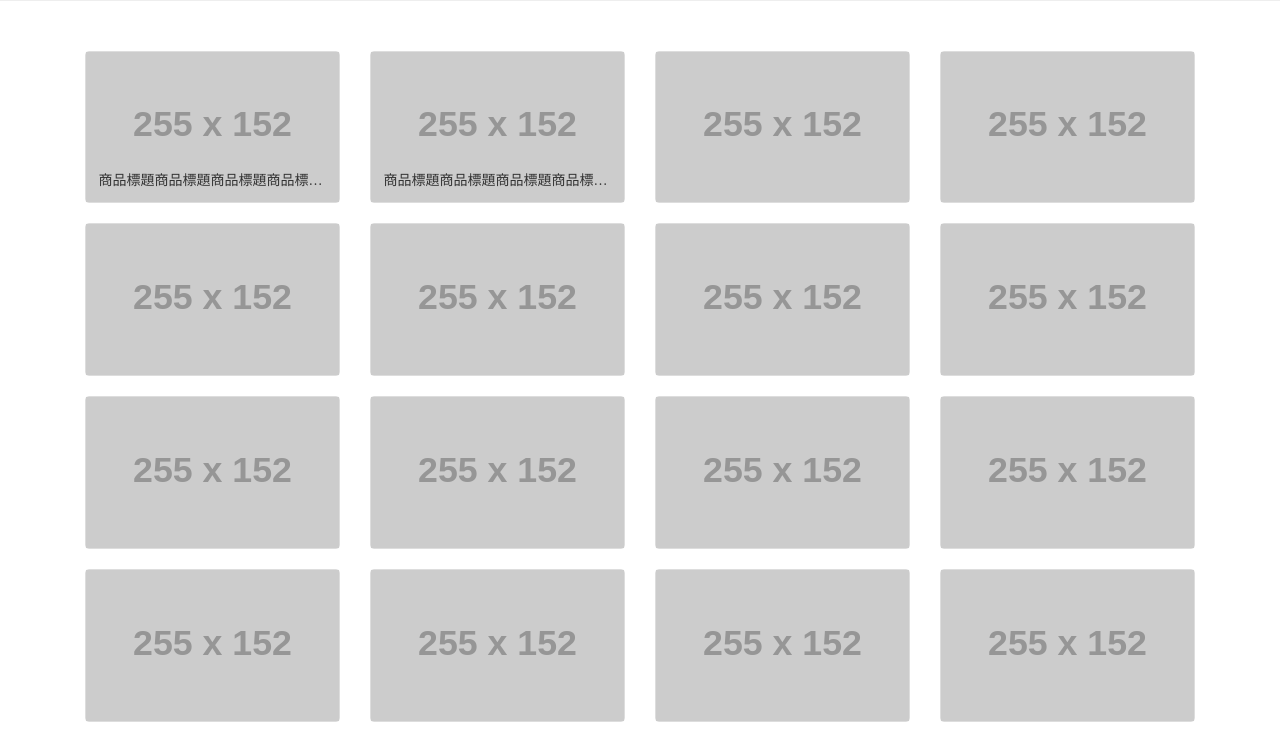
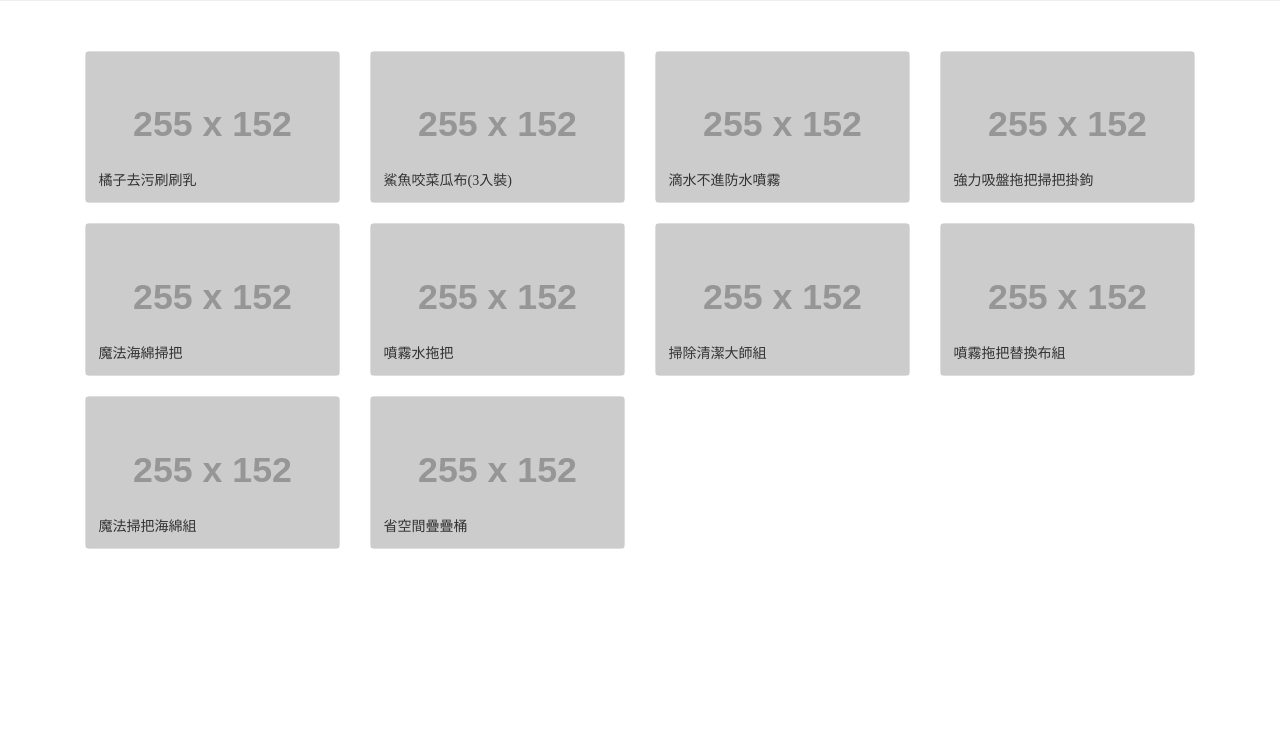
Before and after one commit to mafiapatch/cus_feedback, a PHP site: page / in a window 1280 px wide. Shown: the part 214-956 px from the top of the page. After the commit the page ends 763 px from the top, so only its background shows below. Run offline with PHP 8.4, Linux system fonts and the light colour scheme; grey boxes labelled with a size stand in for pictures from a placeholder-image service; some libraries are stand-ins or nearby versions.

Commit message:
嘿嘿嘿

```diff
--- a/assets/script.js
+++ b/assets/script.js
@@ -12,7 +12,7 @@ $('#slider-thumbs ul li a').click(function(){
 	    	//start json parser
 			$.ajax({
 		        url: "./json/navigation.json",
-		        crossDomain: true,
+		        crossDomain: false,
 		        type: "GET",
 		        dataType: "json",
 
@@ -24,20 +24,49 @@ $('#slider-thumbs ul li a').click(function(){
 		                alert("找不到任何資料");
 		                return;
 		            }
-					 console.log(data.navigation.length);
-		            //依序加入取得之資料
 		            for(var i=0; i<data.navigation.length; i++){
-		            	// data.navigation[i];
-		            	category_id=data.navigation[i].nt_url.substring( 9 )
+		            	category_id=data.navigation[i].nt_url.substring( 9 );
 		            	$( "select.shop-category" ).append( "<option value='"+category_id+"'>"+data.navigation[i].nt_name+"</option>" );
 		            }
+		            item_load();
 		        },
-
-		        //如果連線失敗
 		        error: function() {
 		            alert("服務取得失敗");
 		        }
 		    })
-		//end json parser
 
 	});
+
+	function item_load() {
+	    var x = $('select.shop-category').val();
+	    // console.log(x);
+
+    	$.ajax({
+	        url: "./json/category_"+x+".json",
+	        crossDomain: false,
+	        type: "GET",
+	        dataType: "json",
+
+	        //如果連線成功
+	        success: function(data) {
+	            //原list中資料清除
+
+	            if(data.length==0){
+	                alert("找不到任何資料");
+	                return;
+	            }
+				 item_length=Object.keys(data).length;
+	            //依序加入取得之資料
+	            for(var i=0; i<item_length; i++){
+	            	// data.navigation[i];
+	            	// category_id=data.navigation[i].nt_url.substring( 9 )
+	            	$( "ul.hide-bullets" ).append( '<li class="col-sm-3"><a class="thumbnail" id="carousel-selector-'+i+'"><img src="http://placehold.it/255x152&text=zero"><p>'+data[i].model_name+'</p></a></li>' );
+	            }
+	        },
+
+	        //如果連線失敗
+	        error: function() {
+	            alert("服務取得失敗");
+	        }
+	    })
+	}
--- a/index.php
+++ b/index.php
@@ -24,7 +24,7 @@
         <p>您好，請選擇商品分類：</p>
          <div class="row">
             <div class="col-sm-12 col-md-4" id="slider-thumbs">
-              <select class="form-control shop-category">
+              <select class="form-control shop-category" onchange="item_load()">
               </select>
             </div>
           </div>
@@ -39,71 +39,6 @@
                 <div class="col-sm-12" id="slider-thumbs">
                     <!-- Bottom switcher of slider -->
                     <ul class="hide-bullets">
-                        <li class="col-sm-3">
-                            <a class="thumbnail" id="carousel-selector-0">
-                                <img src="http://placehold.it/255x152&text=zero">
-                                <p>商品標題商品標題商品標題商品標題商品標題商品標題商品標題商品標題商品標題</p>
-                            </a>
-                        </li>
-
-                        <li class="col-sm-3">
-                            <a class="thumbnail" id="carousel-selector-1"><img src="http://placehold.it/255x152&text=1">
-                            <p>商品標題商品標題商品標題商品標題商品標題商品標題商品標題商品標題商品標題</p>
-                            </a>
-                        </li>
-
-                        <li class="col-sm-3">
-                            <a class="thumbnail" id="carousel-selector-2"><img src="http://placehold.it/255x152&text=2"></a>
-                        </li>
-
-                        <li class="col-sm-3">
-                            <a class="thumbnail" id="carousel-selector-3"><img src="http://placehold.it/255x152&text=3"></a>
-                        </li>
-
-                        <li class="col-sm-3">
-                            <a class="thumbnail" id="carousel-selector-4"><img src="http://placehold.it/255x152&text=4"></a>
-                        </li>
-
-                        <li class="col-sm-3">
-                            <a class="thumbnail" id="carousel-selector-5"><img src="http://placehold.it/255x152&text=5"></a>
-                        </li>
-                        <li class="col-sm-3">
-                            <a class="thumbnail" id="carousel-selector-6"><img src="http://placehold.it/255x152&text=6"></a>
-                        </li>
-
-                        <li class="col-sm-3">
-                            <a class="thumbnail" id="carousel-selector-7"><img src="http://placehold.it/255x152&text=7"></a>
-                        </li>
-
-                        <li class="col-sm-3">
-                            <a class="thumbnail" id="carousel-selector-8"><img src="http://placehold.it/255x152&text=8"></a>
-                        </li>
-
-                        <li class="col-sm-3">
-                            <a class="thumbnail" id="carousel-selector-9"><img src="http://placehold.it/255x152&text=9"></a>
-                        </li>
-                        <li class="col-sm-3">
-                            <a class="thumbnail" id="carousel-selector-10"><img src="http://placehold.it/255x152&text=10"></a>
-                        </li>
-
-                        <li class="col-sm-3">
-                            <a class="thumbnail" id="carousel-selector-11"><img src="http://placehold.it/255x152&text=11"></a>
-                        </li>
-
-                        <li class="col-sm-3">
-                            <a class="thumbnail" id="carousel-selector-12"><img src="http://placehold.it/255x152&text=12"></a>
-                        </li>
-
-                        <li class="col-sm-3">
-                            <a class="thumbnail" id="carousel-selector-13"><img src="http://placehold.it/255x152&text=13"></a>
-                        </li>
-                        <li class="col-sm-3">
-                            <a class="thumbnail" id="carousel-selector-14"><img src="http://placehold.it/255x152&text=14"></a>
-                        </li>
-
-                        <li class="col-sm-3">
-                            <a class="thumbnail" id="carousel-selector-15"><img src="http://placehold.it/255x152&text=15"></a>
-                        </li>
                     </ul>
                 </div>
                 <!--/Slider-->
```
